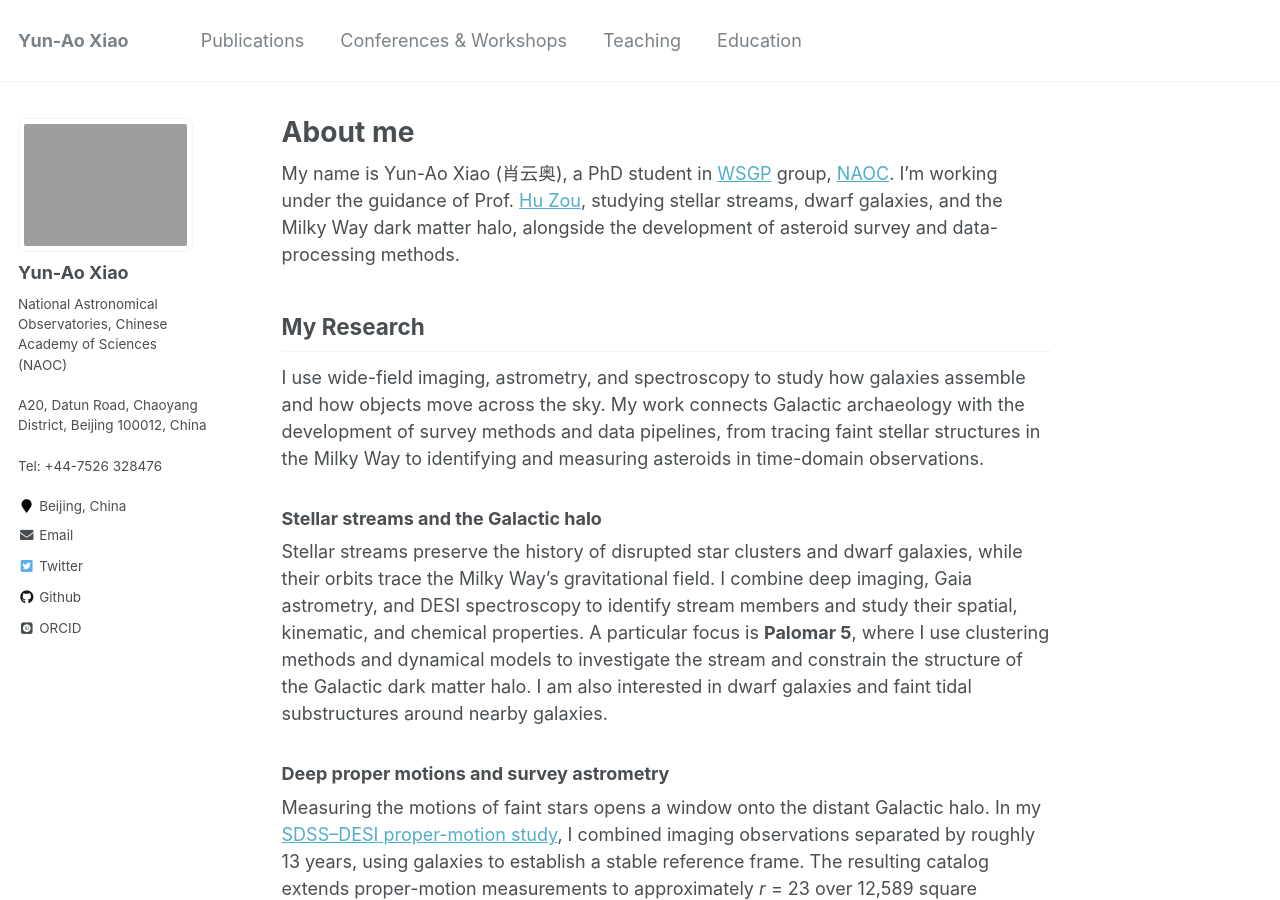
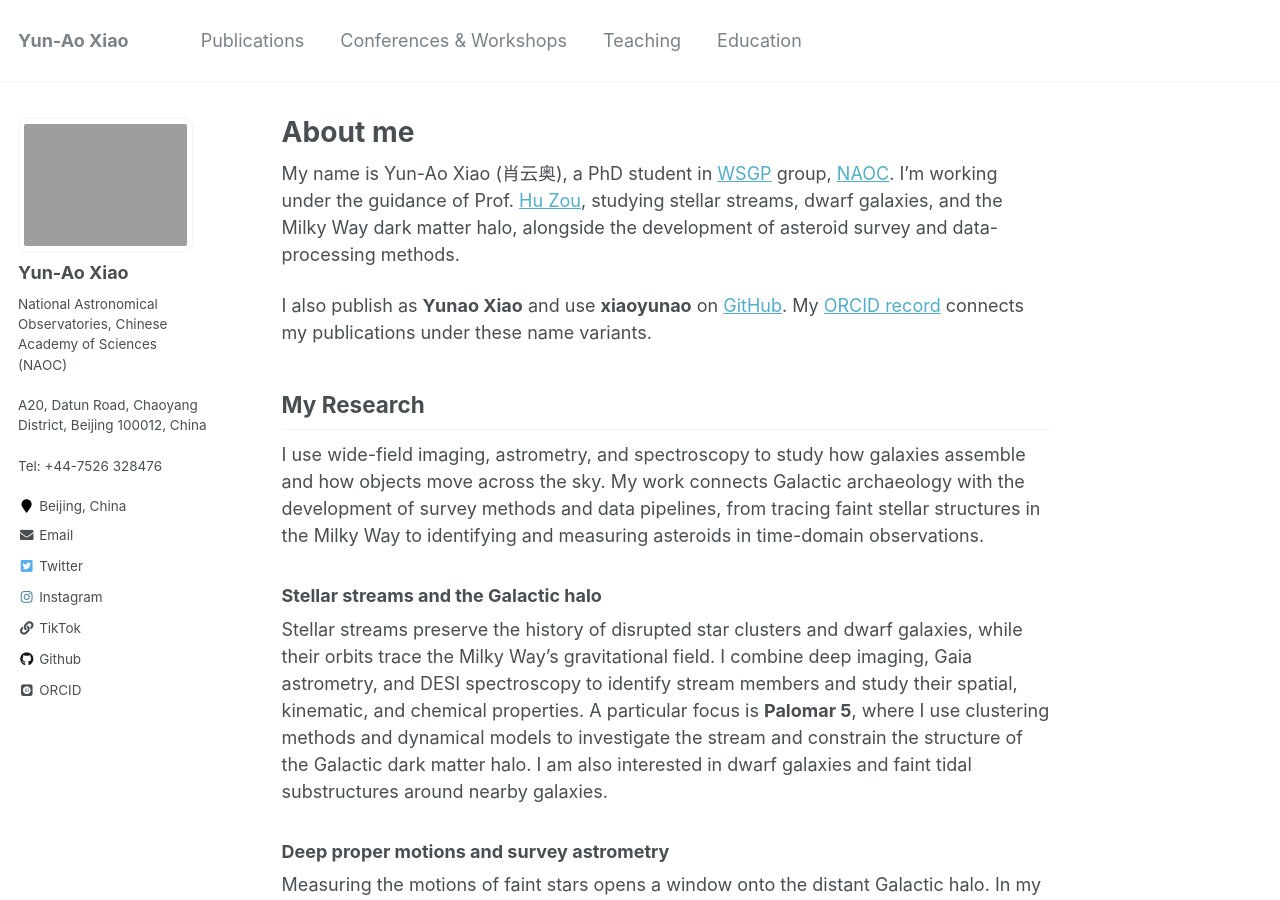
Before and after one commit to xiaoyunao/xiaoyunao.github.io, a Jekyll site: the page built from _pages/about.md, in a window 1280 px wide and 900 px high. Built offline with Jekyll 4.4.1, drawn with Linux system fonts in a browser that asks for light colours; some web fonts are replaced.

Commit message:
Connect name variants and confirmed Instagram and TikTok profiles

```diff
--- a/_config.yml
+++ b/_config.yml
@@ -70,10 +70,12 @@ og_image                 : "cartoon_selfie.png"
 social:
   type                   : Person
   name                   : "Yun-Ao Xiao"
-  alternate_names        : ["肖云奥", "Yunao Xiao", "xiaoyunao"]
+  alternate_names        : ["肖云奥", "Yunao Xiao", "xiaoyunao", "yunaoxiao1007"]
   links:
     - https://orcid.org/0009-0004-2243-8289
     - https://github.com/xiaoyunao
+    - https://www.instagram.com/xiaoyunao/
+    - https://www.tiktok.com/@yunaoxiao1007
 
 
 # Analytics
@@ -108,7 +110,8 @@ author:
   github           : "xiaoyunao"
   google_plus      :
   keybase          :
-  instagram        :
+  instagram        : "xiaoyunao"
+  tiktok           : "yunaoxiao1007"
   impactstory      : #"https://profiles.impactstory.org/u/xxxx-xxxx-xxxx-xxxx"
   lastfm           :
   linkedin         :
--- a/_includes/author-profile.html
+++ b/_includes/author-profile.html
@@ -57,6 +57,9 @@
       {% endif %}
       {% if author.instagram %}
         <li><a href="https://instagram.com/{{ author.instagram }}"><i class="fab fa-fw fa-instagram" aria-hidden="true"></i> Instagram</a></li>
+      {% endif %}
+      {% if author.tiktok %}
+        <li><a href="https://www.tiktok.com/@{{ author.tiktok }}"><i class="fas fa-fw fa-link" aria-hidden="true"></i> TikTok</a></li>
       {% endif %}
       {% if author.tumblr %}
         <li><a href="https://{{ author.tumblr }}.tumblr.com"><i class="fab fa-fw fa-tumblr-square" aria-hidden="true"></i> Tumblr</a></li>
--- a/_pages/about.md
+++ b/_pages/about.md
@@ -10,6 +10,8 @@ redirect_from:
 ---
 
 My name is Yun-Ao Xiao (肖云奥), a PhD student in [WSGP](http://groups.bao.ac.cn/wsgp/) group, [NAOC](http://www.nao.cas.cn/). I'm working under the guidance of Prof. [Hu Zou](http://www.bao.ac.cn/nrc/zg/202208/t20220830_6506002.html), studying stellar streams, dwarf galaxies, and the Milky Way dark matter halo, alongside the development of asteroid survey and data-processing methods.
+
+I also publish as **Yunao Xiao** and use **xiaoyunao** on [GitHub](https://github.com/xiaoyunao). My [ORCID record](https://orcid.org/0009-0004-2243-8289) connects my publications under these name variants.
 
 My Research
 ------
```
Also changed, not shown: PLAN.md (+5 -1 lines), WORKLOG.md (+12 -0 lines), docs/SEARCH_VISIBILITY.md (+7 -0 lines), CHANGELOG.md.
